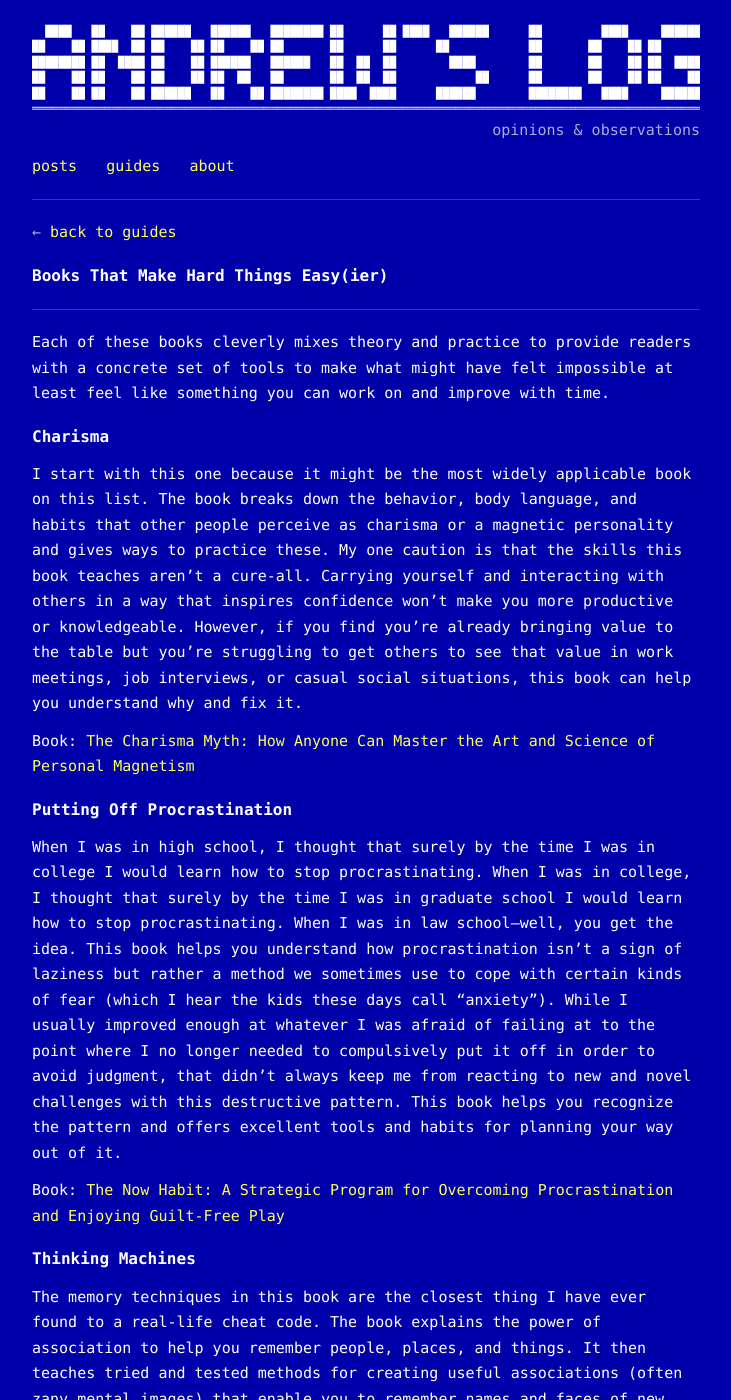
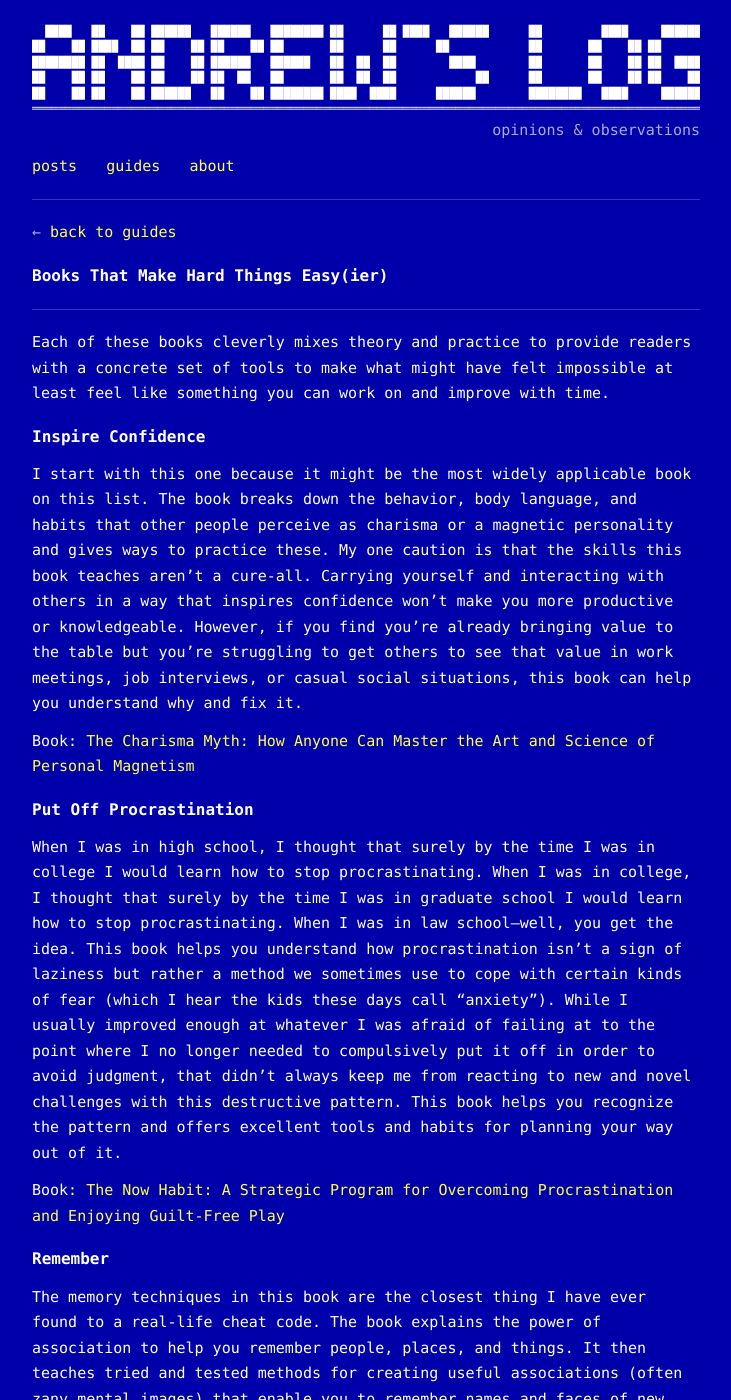
Before and after one commit to a4w-h4y/andrews-log, a Jekyll site: the page built from guides/skills-books.md, in a window 1280 px wide and 1400 px high. Shown: the whole window, without its empty margins (274-1005 px from the left). Built offline with Jekyll 4.4.1, drawn with Linux system fonts in a browser that asks for light colours.

Commit message:
Fix headings in skills-book guide and add subtitle to guide page.

```diff
--- a/guides/index.html
+++ b/guides/index.html
@@ -15,7 +15,7 @@ title: Guides
 
   <article>
     <h2><a href="{{ '/guides/skills-books.html' | relative_url }}">Skills Books</a></h2>
-    <p></p>
+    <p>Books that Make Hard Things Easy(ier)</p>
   </article>
 
   <hr>
--- a/guides/skills-books.md
+++ b/guides/skills-books.md
@@ -5,25 +5,25 @@ title: Books That Make Hard Things Easy(ier)
 
 Each of these books cleverly mixes theory and practice to provide readers with a concrete set of tools to make what might have felt impossible at least feel like something you can work on and improve with time.
 
-### Charisma
+### Inspire Confidence
 
 I start with this one because it might be the most widely applicable book on this list.  The book breaks down the behavior, body language, and habits that other people perceive as charisma or a magnetic personality and gives ways to practice these.  My one caution is that the skills this book teaches aren't a cure-all.  Carrying yourself and interacting with others in a way that inspires confidence won't make you more productive or knowledgeable.  However, if you find you're already bringing value to the table but you're struggling to get others to see that value in work meetings, job interviews, or casual social situations, this book can help you understand why and fix it.
 
 Book: [The Charisma Myth: How Anyone Can Master the Art and Science of Personal Magnetism](https://www.amazon.com/Charisma-Myth-Science-Personal-Magnetism/dp/1591845947)
 
-### Putting Off Procrastination
+### Put Off Procrastination
 
 When I was in high school, I thought that surely by the time I was in college I would learn how to stop procrastinating.  When I was in college, I thought that surely by the time I was in graduate school I would learn how to stop procrastinating.  When I was in law school--well, you get the idea.  This book helps you understand how procrastination isn't a sign of laziness but rather a method we sometimes use to cope with certain kinds of fear (which I hear the kids these days call "anxiety").  While I usually improved enough at whatever I was afraid of failing at to the point where I no longer needed to compulsively put it off in order to avoid judgment, that didn't always keep me from reacting to new and novel challenges with this destructive pattern.  This book helps you recognize the pattern and offers excellent tools and habits for planning your way out of it.
 
 Book: [The Now Habit: A Strategic Program for Overcoming Procrastination and Enjoying Guilt-Free Play](https://www.amazon.com/Now-Habit-Overcoming-Procrastination-Guilt-Free/dp/1585425524)
 
-### Thinking Machines
+### Remember
 
 The memory techniques in this book are the closest thing I have ever found to a real-life cheat code.  The book explains the power of association to help you remember people, places, and things.  It then teaches tried and tested methods for creating useful associations (often zany mental images) that enable you to remember names and faces of new people you meet, long lists, sequences, long numbers, and even those seemingly brilliant thoughts that wake you up in the middle of the night.  One of the book's most valuable insights is that none of the techniques are perfect, and some take effort to use.  But they take considerably less effort than memorizing the same information without the help of a sytem.  And even if you don't remember everything all of the time, these techniques are sure to help you remember more than you would have without them.
 
 Book: [The Memory Book](https://www.amazon.com/Memory-Book-Classic-Improving-School/dp/0345410025/)
 
-### Thi
+### Get *Life* Done
 
 "Your mind is for *having* ideas, not for *holding* them."  With admirable technical precision, David Allen's classic productivity book explains how to create an "external mind" and how to habitually maintain it.  One of the book's major strengths is that it essentially repeats the same material three times in a way that's not boring.  It gives an initial overview and explanation of the system.  It then walks the user through step-by-step implementation of the system.  Listened to as an audio book, that part feels like having Allen in the room as your productivity coach.  Finally, it walks through examples illustrating the power of the system's animating principles.  In doing so, it maps out a broader journey of self-awareness that carries the you from the most granular tasks to contemplating (and setting priorities based on) the purpose of your existence.
 
```
